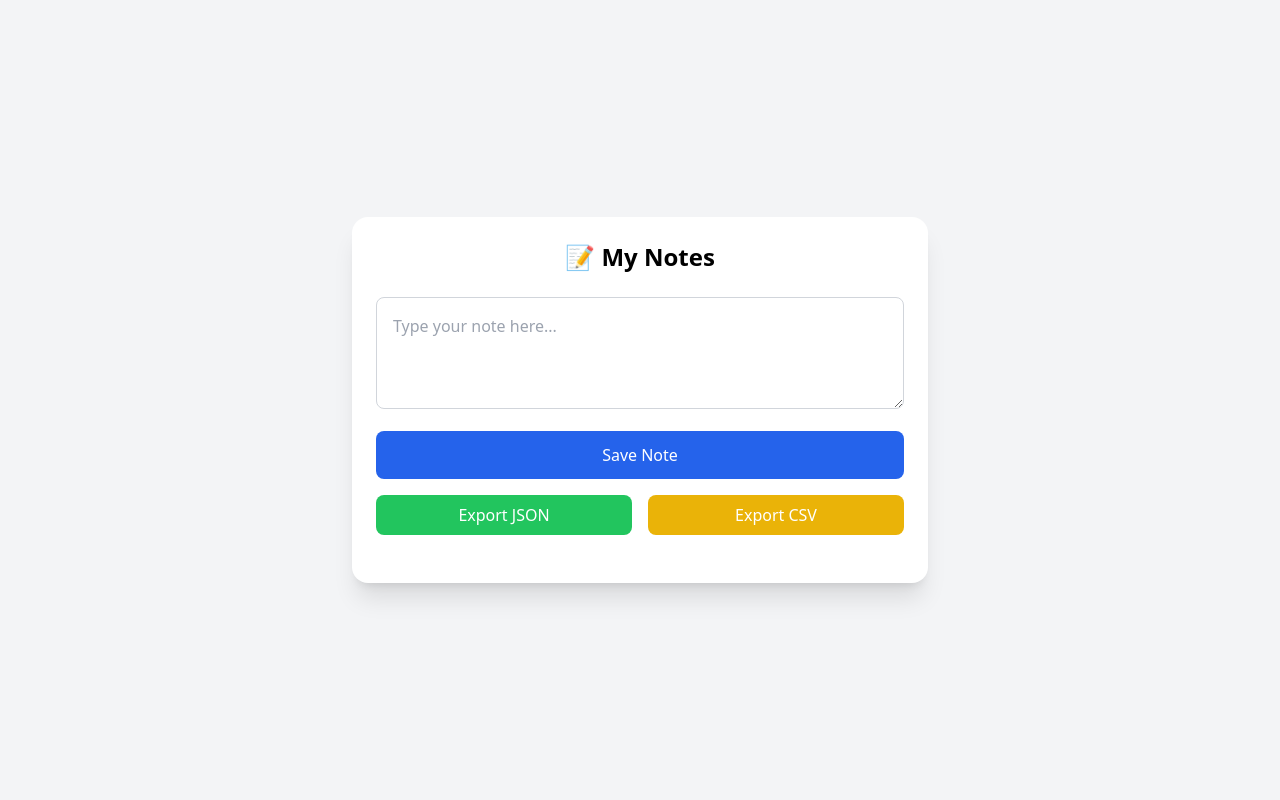
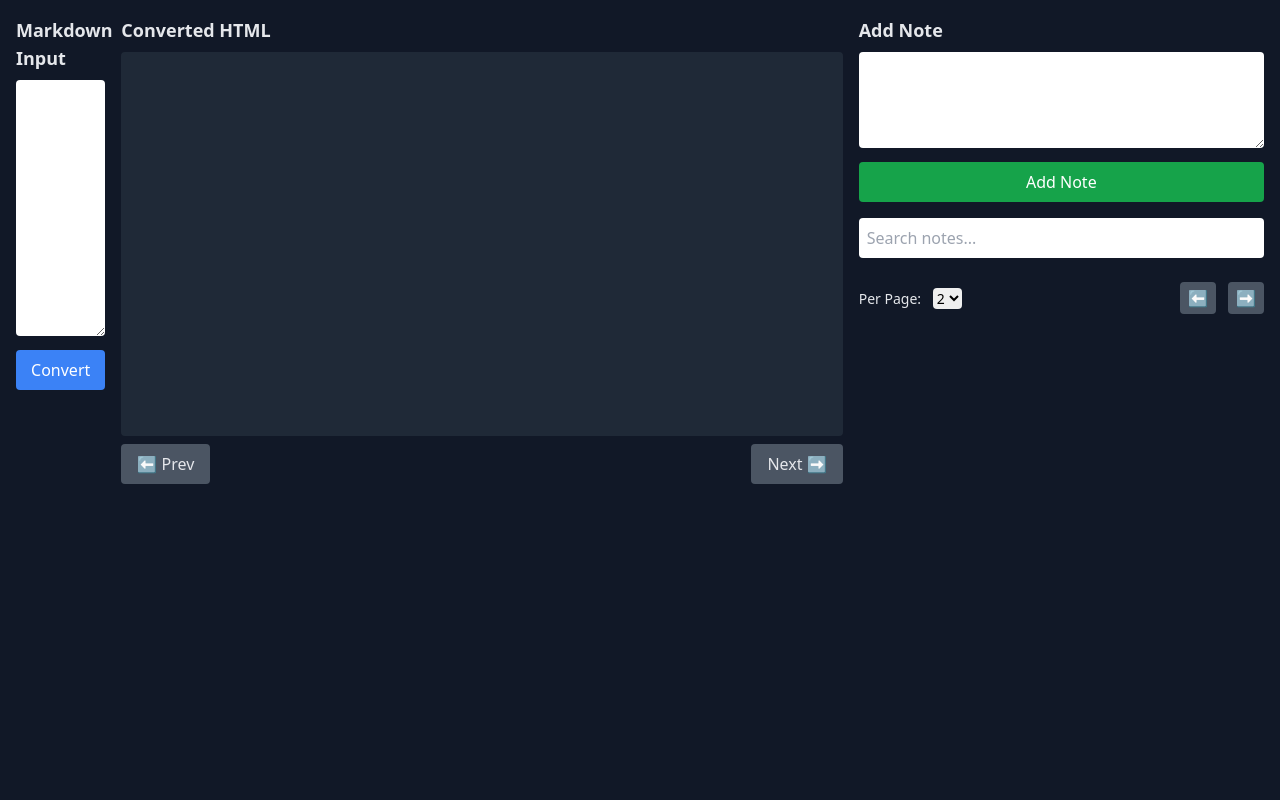
Before and after one commit to gauravsharrma/flask-notes-app, a Flask app: page / in a window 1280 px wide. Run offline with Flask 3, Linux system fonts and the light colour scheme; data that the repository does not hold is empty; some libraries are stand-ins or nearby versions.

Commit message:
Update index.html

```diff
--- a/templates/index.html
+++ b/templates/index.html
@@ -1,63 +1,178 @@
 <!DOCTYPE html>
-<html lang="en">
+<html lang="en" class="dark">
 <head>
   <meta charset="UTF-8">
-  <meta name="viewport" content="width=device-width, initial-scale=1">
-  <title>Tailwind Notes App 123</title>
+  <meta name="viewport" content="width=device-width, initial-scale=1.0">
+  <title>Markdown Notes App</title>
   <script src="https://cdn.tailwindcss.com"></script>
+  <style>
+    .post-it {
+      background: #fffb88;
+      box-shadow: 0 4px 6px rgba(0,0,0,0.1);
+      transform: rotate(-1deg);
+    }
+  </style>
 </head>
-<body class="bg-gray-100 font-sans min-h-screen flex items-center justify-center p-4">
-  <div class="w-full max-w-xl bg-white shadow-xl rounded-2xl p-6">
-    <h2 class="text-2xl font-semibold text-center mb-6">📝 My Notes</h2>
+<body class="bg-gray-900 text-gray-200 min-h-screen p-4">
+  <div class="grid grid-cols-12 gap-4">
 
-    <textarea
-      id="note"
-      placeholder="Type your note here..."
-      class="w-full h-28 p-4 text-base border border-gray-300 rounded-lg focus:outline-none focus:ring-2 focus:ring-blue-500"
-    ></textarea>
-
-    <button
-      onclick="saveNote()"
-      class="mt-4 w-full bg-blue-600 hover:bg-blue-700 text-white py-3 rounded-lg font-medium transition duration-200"
-    >
-      Save Note
-    </button>
-
-    <!-- Export buttons -->
-    <div class="mt-4 flex justify-between gap-4">
-      <a href="/export/json" class="flex-1 text-center bg-green-500 hover:bg-green-600 text-white py-2 rounded-lg font-medium">Export JSON</a>
-      <a href="/export/csv" class="flex-1 text-center bg-yellow-500 hover:bg-yellow-600 text-white py-2 rounded-lg font-medium">Export CSV</a>
+    <!-- Column 1: Markdown Input -->
+    <div class="col-span-1">
+      <h2 class="text-lg font-semibold mb-2">Markdown Input</h2>
+      <textarea id="markdownInput" class="w-full h-64 p-2 text-black rounded"></textarea>
+      <button onclick="convertMarkdown()" class="mt-2 w-full bg-blue-500 hover:bg-blue-600 text-white py-2 rounded">Convert</button>
     </div>
 
-    <!-- Notes list -->
-    <ul id="notesList" class="mt-6 space-y-3"></ul>
+    <!-- Column 2: HTML Output -->
+    <div class="col-span-7">
+      <h2 class="text-lg font-semibold mb-2">Converted HTML</h2>
+      <div id="markdownOutput" class="prose dark:prose-invert max-w-none bg-gray-800 p-4 rounded overflow-auto h-96"></div>
+      <div class="flex justify-between mt-2">
+        <button onclick="prevSlide()" class="bg-gray-600 hover:bg-gray-500 px-4 py-2 rounded">⬅ Prev</button>
+        <button onclick="nextSlide()" class="bg-gray-600 hover:bg-gray-500 px-4 py-2 rounded">Next ➡</button>
+      </div>
+    </div>
+
+    <!-- Column 3: Notes Section -->
+    <div class="col-span-4">
+      <h2 class="text-lg font-semibold mb-2">Add Note</h2>
+      <textarea id="noteInput" class="w-full h-24 p-2 text-black rounded mb-2"></textarea>
+      <button onclick="addNote()" class="w-full bg-green-600 hover:bg-green-700 text-white py-2 rounded mb-4">Add Note</button>
+
+      <input type="text" id="searchInput" placeholder="Search notes..." class="w-full p-2 text-black rounded mb-2" oninput="searchNotes()">
+
+      <div id="notesContainer" class="space-y-2"></div>
+
+      <div class="flex justify-between items-center mt-4">
+        <label class="text-sm">Per Page:
+          <select id="notesPerPage" onchange="updateNotesPerPage()" class="ml-2 text-black rounded">
+            <option value="2">2</option>
+            <option value="4">4</option>
+            <option value="6">6</option>
+          </select>
+        </label>
+        <div class="space-x-2">
+          <button onclick="prevNotesPage()" class="bg-gray-600 hover:bg-gray-500 px-2 py-1 rounded">⬅</button>
+          <button onclick="nextNotesPage()" class="bg-gray-600 hover:bg-gray-500 px-2 py-1 rounded">➡</button>
+        </div>
+      </div>
+    </div>
   </div>
 
   <script>
-    async function saveNote() {
-      const noteText = document.getElementById('note').value.trim();
-      if (!noteText) return;
-      await fetch("/notes", {
-        method: "POST",
-        headers: {'Content-Type': 'application/json'},
-        body: JSON.stringify({text: noteText})
-      });
-      document.getElementById('note').value = '';
-      loadNotes();
+    let currentSlide = 0;
+    let slides = [];
+
+    function convertMarkdown() {
+      const raw = document.getElementById('markdownInput').value;
+      slides = raw.split('---');
+      currentSlide = 0;
+      renderSlide();
     }
 
-    async function loadNotes() {
-      const res = await fetch("/notes");
-      const notes = await res.json();
-      const list = document.getElementById('notesList');
-      list.innerHTML = notes.map(n => `
-        <li class="bg-gray-50 p-4 rounded-lg border border-gray-200 shadow-sm">
-          ${n.text}
-        </li>
-      `).join('');
+    function renderSlide() {
+      const slide = slides[currentSlide] || '';
+      document.getElementById('markdownOutput').innerHTML = marked.parse(slide);
     }
 
-    loadNotes();
+    function prevSlide() {
+      if (currentSlide > 0) {
+        currentSlide--;
+        renderSlide();
+      }
+    }
+
+    function nextSlide() {
+      if (currentSlide < slides.length - 1) {
+        currentSlide++;
+        renderSlide();
+      }
+    }
+
+    let currentPage = 0;
+    let perPage = 2;
+    let currentSearch = '';
+
+    function updateNotesPerPage() {
+      perPage = parseInt(document.getElementById('notesPerPage').value);
+      currentPage = 0;
+      fetchNotes();
+    }
+
+    function addNote() {
+      const noteText = document.getElementById('noteInput').value.trim();
+      if (!noteText) return;
+      fetch('/notes', {
+        method: 'POST',
+        headers: { 'Content-Type': 'application/json' },
+        body: JSON.stringify({ text: noteText })
+      }).then(() => {
+        document.getElementById('noteInput').value = '';
+        fetchNotes();
+      });
+    }
+
+    function fetchNotes() {
+      fetch(`/notes?search=${currentSearch}&page=${currentPage}&per_page=${perPage}`)
+        .then(res => res.json())
+        .then(data => renderNotes(data.notes));
+    }
+
+    function renderNotes(notes) {
+      const container = document.getElementById('notesContainer');
+      container.innerHTML = '';
+      notes.forEach(note => {
+        const noteEl = document.createElement('div');
+        noteEl.className = 'p-3 rounded post-it';
+        noteEl.innerHTML = `
+          <div class="text-sm text-black">${note.text}</div>
+          <div class="mt-2 flex space-x-2">
+            <button onclick="editNote(${note.id}, \"${note.text.replace(/"/g, '&quot;')}\")" class="text-xs bg-blue-400 px-2 py-1 rounded">Edit</button>
+            <button onclick="deleteNote(${note.id})" class="text-xs bg-red-400 px-2 py-1 rounded">Delete</button>
+          </div>
+        `;
+        container.appendChild(noteEl);
+      });
+    }
+
+    function editNote(id, oldText) {
+      const newText = prompt('Edit note:', oldText);
+      if (newText !== null) {
+        fetch(`/notes/${id}`, {
+          method: 'PUT',
+          headers: { 'Content-Type': 'application/json' },
+          body: JSON.stringify({ text: newText })
+        }).then(fetchNotes);
+      }
+    }
+
+    function deleteNote(id) {
+      if (confirm('Delete this note?')) {
+        fetch(`/notes/${id}`, { method: 'DELETE' }).then(fetchNotes);
+      }
+    }
+
+    function prevNotesPage() {
+      if (currentPage > 0) {
+        currentPage--;
+        fetchNotes();
+      }
+    }
+
+    function nextNotesPage() {
+      currentPage++;
+      fetchNotes();
+    }
+
+    function searchNotes() {
+      currentSearch = document.getElementById('searchInput').value.toLowerCase();
+      currentPage = 0;
+      fetchNotes();
+    }
+
+    fetchNotes();
   </script>
+
+  <script src="https://cdn.jsdelivr.net/npm/marked/marked.min.js"></script>
 </body>
 </html>
```
